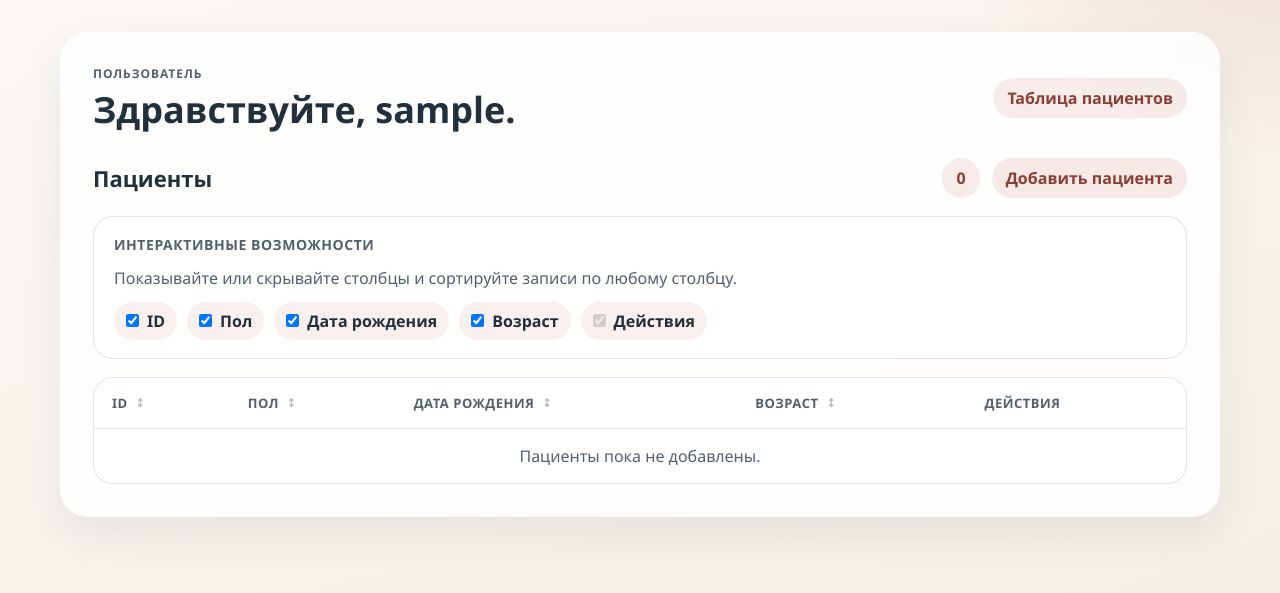
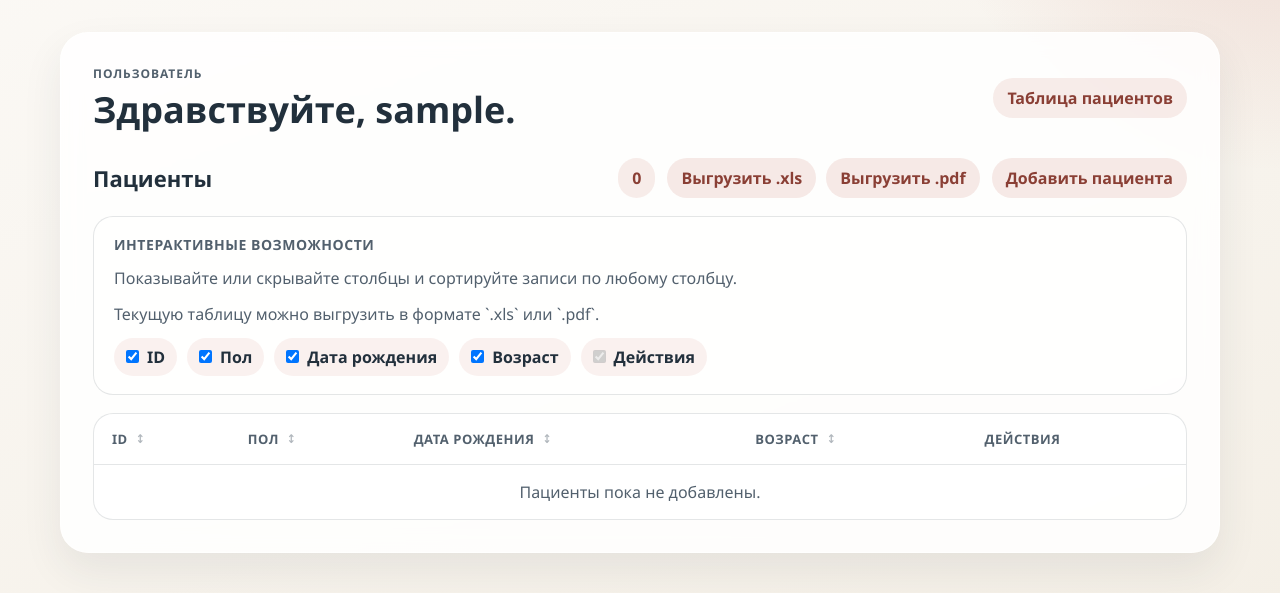
Before and after one commit to Deni3is/hospital, a Django app: page / in a window 1280 px wide. Shown: the part 191-784 px from the top of the page. Run offline with Django 5.2, Linux system fonts and the light colour scheme; the visitor is signed in with stand-in values (Sample User, id 1); data that the repository does not hold is empty.

Commit message:
Add unloadning in pdf and xls

```diff
--- a/registry/static/registry/css/dashboard.css
+++ b/registry/static/registry/css/dashboard.css
@@ -170,7 +170,14 @@ h3 {
 .section-actions {
     display: flex;
     align-items: center;
+    flex-wrap: wrap;
     gap: 12px;
+}
+
+.export-group {
+    display: inline-flex;
+    flex-wrap: wrap;
+    gap: 10px;
 }
 
 .table-tools {
--- a/registry/urls.py
+++ b/registry/urls.py
@@ -5,6 +5,7 @@ from .views import (
     DashboardView,
     DeviceCreateView,
     DeviceUpdateView,
+    ExportTableView,
     PatientCreateView,
     PatientUpdateView,
     UserLoginView,
@@ -12,6 +13,11 @@ from .views import (
 
 urlpatterns = [
     path("", login_required(DashboardView.as_view()), name="dashboard"),
+    path(
+        "export/<str:target>/<str:file_format>/",
+        login_required(ExportTableView.as_view()),
+        name="table_export",
+    ),
     path("patients/add/", login_required(PatientCreateView.as_view()), name="patient_add"),
     path(
         "patients/<int:pk>/edit/",
--- a/registry/views.py
+++ b/registry/views.py
@@ -1,7 +1,15 @@
+from io import BytesIO
+
+import xlwt
 from django.contrib.auth.views import LoginView
+from django.http import Http404, HttpResponse
 from django.urls import reverse
+from django.views import View
 from django.views.generic import TemplateView
 from django.views.generic.edit import CreateView, UpdateView
+from reportlab.lib import colors
+from reportlab.lib.pagesizes import A4, landscape
+from reportlab.platypus import SimpleDocTemplate, Table, TableStyle
 
 from .forms import DeviceForm, PatientForm
 from .models import Device, Patient
@@ -27,6 +35,91 @@ class DashboardView(TemplateView):
             devices=Device.objects.order_by("id"),
         )
         return context
+
+
+class ExportTableView(View):
+    patient_headers = ["ID", "Пол", "Дата рождения", "Возраст"]
+    device_headers = ["ID", "UID1", "UID2", "UID3", "Бренд", "Модель", "Название"]
+
+    def get(self, request, target, file_format, *args, **kwargs):
+        if target == "patients":
+            headers = self.patient_headers
+            rows = [
+                [patient.id, patient.get_gender_display(), patient.birth_date.strftime("%d.%m.%Y"), patient.age]
+                for patient in Patient.objects.order_by("id")
+            ]
+            filename = f"patients.{file_format}"
+        elif target == "devices":
+            headers = self.device_headers
+            rows = [
+                [
+                    device.id,
+                    device.uid1,
+                    device.uid2,
+                    device.uid3,
+                    device.get_brand_display(),
+                    device.model,
+                    device.name,
+                ]
+                for device in Device.objects.order_by("id")
+            ]
+            filename = f"devices.{file_format}"
+        else:
+            raise Http404("Неизвестный тип таблицы.")
+
+        if file_format == "xls":
+            return self._build_xls_response(headers, rows, filename)
+        if file_format == "pdf":
+            return self._build_pdf_response(headers, rows, filename)
+        raise Http404("Неизвестный формат выгрузки.")
+
+    def _build_xls_response(self, headers, rows, filename):
+        workbook = xlwt.Workbook()
+        sheet = workbook.add_sheet("Export")
+        header_style = xlwt.easyxf("font: bold on; pattern: pattern solid, fore_colour ice_blue;")
+
+        for column_index, header in enumerate(headers):
+            sheet.write(0, column_index, header, header_style)
+            sheet.col(column_index).width = 5000
+
+        for row_index, row in enumerate(rows, start=1):
+            for column_index, value in enumerate(row):
+                sheet.write(row_index, column_index, value)
+
+        buffer = BytesIO()
+        workbook.save(buffer)
+        response = HttpResponse(buffer.getvalue(), content_type="application/vnd.ms-excel")
+        response["Content-Disposition"] = f'attachment; filename="{filename}"'
+        return response
+
+    def _build_pdf_response(self, headers, rows, filename):
+        buffer = BytesIO()
+        document = SimpleDocTemplate(
+            buffer,
+            pagesize=landscape(A4),
+            leftMargin=24,
+            rightMargin=24,
+            topMargin=24,
+            bottomMargin=24,
+        )
+        table_data = [headers, *rows] if rows else [headers, ["Нет данных для выгрузки"] + [""] * (len(headers) - 1)]
+        table = Table(table_data, repeatRows=1)
+        table.setStyle(
+            TableStyle(
+                [
+                    ("BACKGROUND", (0, 0), (-1, 0), colors.HexColor("#dfe7ef")),
+                    ("TEXTCOLOR", (0, 0), (-1, 0), colors.black),
+                    ("FONTNAME", (0, 0), (-1, 0), "Helvetica-Bold"),
+                    ("GRID", (0, 0), (-1, -1), 0.75, colors.black),
+                    ("PADDING", (0, 0), (-1, -1), 6),
+                    ("VALIGN", (0, 0), (-1, -1), "MIDDLE"),
+                ]
+            )
+        )
+        document.build([table])
+        response = HttpResponse(buffer.getvalue(), content_type="application/pdf")
+        response["Content-Disposition"] = f'attachment; filename="{filename}"'
+        return response
 
 
 class PatientCreateView(CreateView):
--- /dev/null
+++ b/requirements.txt
@@ -0,0 +1,3 @@
+Django==6.0.3
+reportlab==4.4.10
+xlwt==1.3.0
--- a/templates/registry/dashboard.html
+++ b/templates/registry/dashboard.html
@@ -47,6 +47,10 @@
                         <h3 id="patients-title">Пациенты</h3>
                         <div class="section-actions">
                             <span class="counter">{{ patients|length }}</span>
+                            <div class="export-group">
+                                <a class="action-link" href="{% url 'table_export' 'patients' 'xls' %}">Выгрузить .xls</a>
+                                <a class="action-link" href="{% url 'table_export' 'patients' 'pdf' %}">Выгрузить .pdf</a>
+                            </div>
                             <a class="action-link" href="{% url 'patient_add' %}">Добавить пациента</a>
                         </div>
                     </div>
@@ -54,6 +58,7 @@
                     <div class="table-tools" data-table-tools="patients-table">
                         <div class="table-tools-title">Интерактивные возможности</div>
                         <div class="table-tools-subtitle">Показывайте или скрывайте столбцы и сортируйте записи по любому столбцу.</div>
+                        <div class="table-tools-subtitle">Текущую таблицу можно выгрузить в формате `.xls` или `.pdf`.</div>
                         <div class="column-toggle-group" data-column-toggles></div>
                     </div>
 
@@ -102,6 +107,10 @@
                         <h3 id="devices-title">Устройства</h3>
                         <div class="section-actions">
                             <span class="counter">{{ devices|length }}</span>
+                            <div class="export-group">
+                                <a class="action-link" href="{% url 'table_export' 'devices' 'xls' %}">Выгрузить .xls</a>
+                                <a class="action-link" href="{% url 'table_export' 'devices' 'pdf' %}">Выгрузить .pdf</a>
+                            </div>
                             <a class="action-link" href="{% url 'device_add' %}">Добавить устройство</a>
                         </div>
                     </div>
@@ -109,6 +118,7 @@
                     <div class="table-tools" data-table-tools="devices-table">
                         <div class="table-tools-title">Интерактивные возможности</div>
                         <div class="table-tools-subtitle">Показывайте или скрывайте столбцы и сортируйте записи по любому столбцу.</div>
+                        <div class="table-tools-subtitle">Текущую таблицу можно выгрузить в формате `.xls` или `.pdf`.</div>
                         <div class="column-toggle-group" data-column-toggles></div>
                     </div>
 
```
